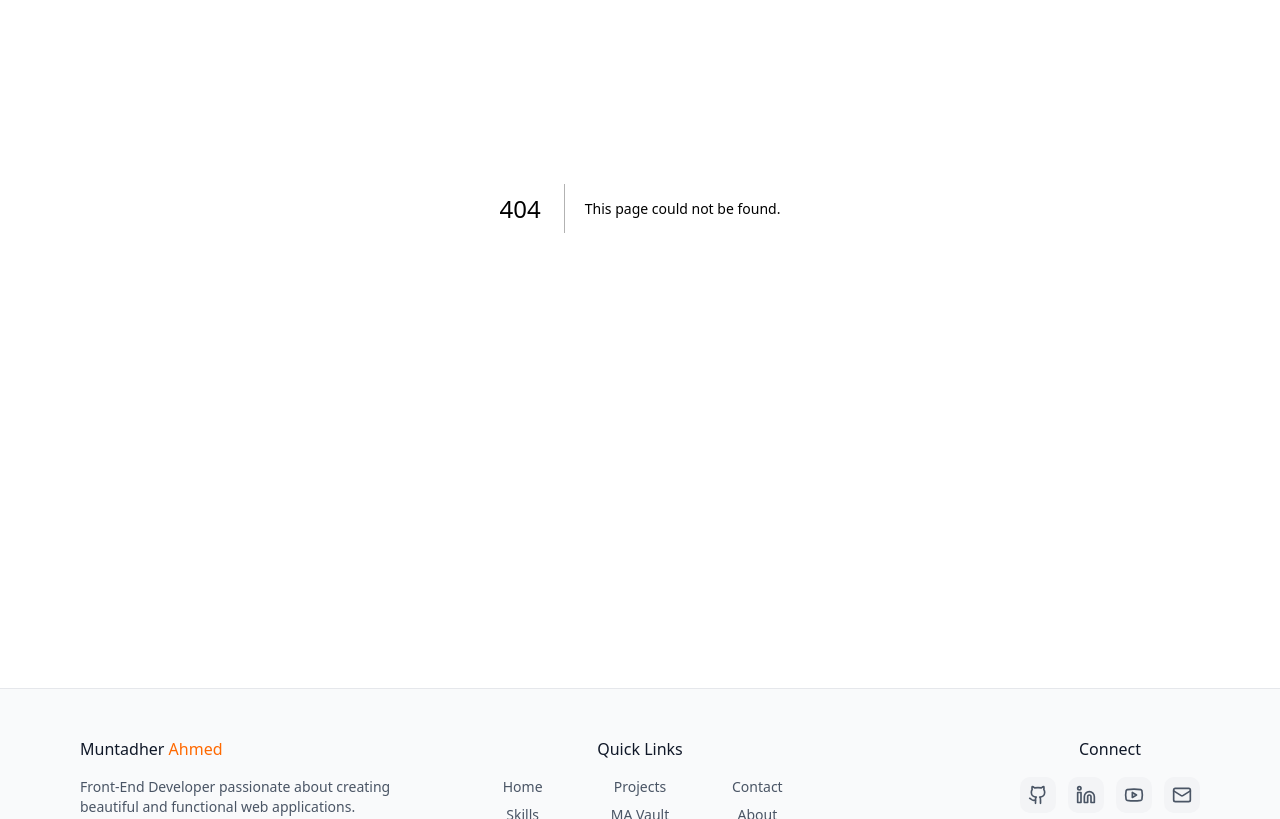
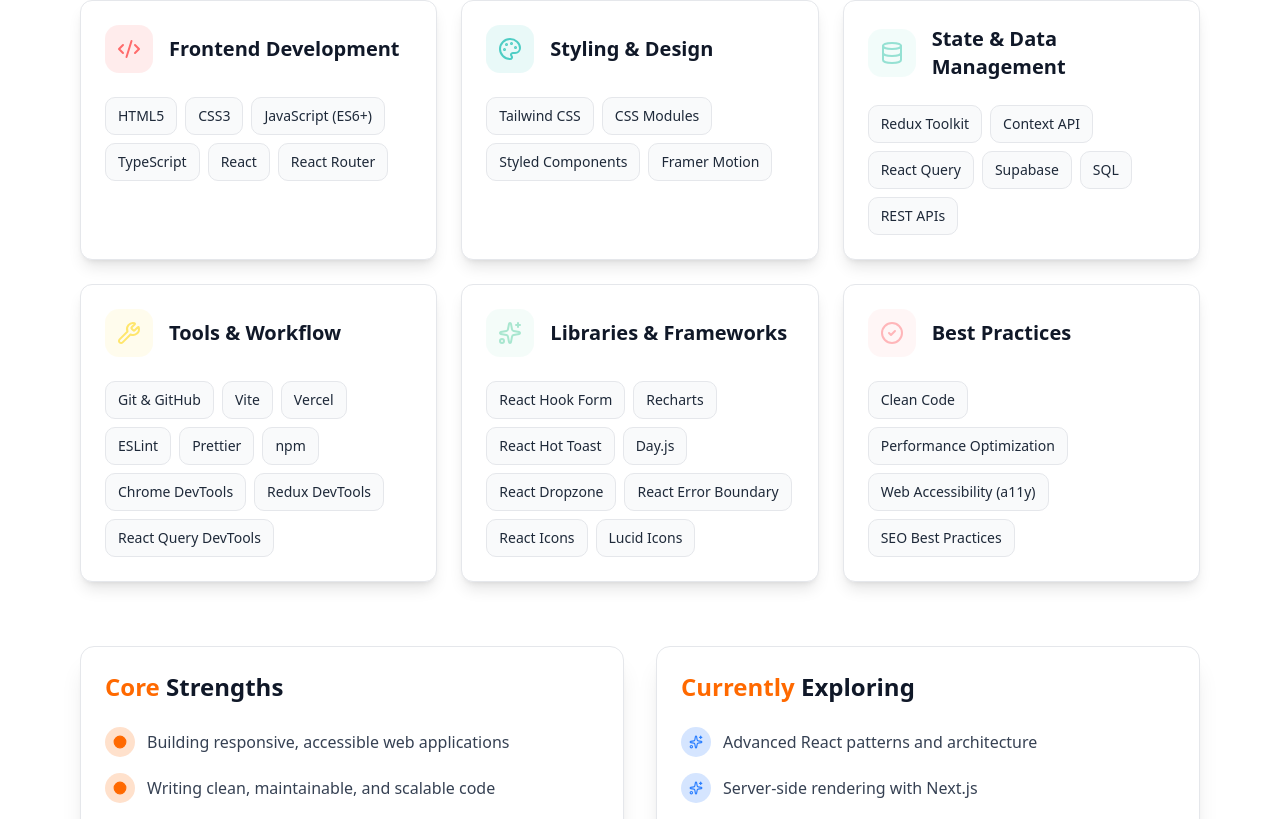
Before and after one commit to Eng-Muntadher/Portfolio-App, a Next.js app: page /skills in a window 1280 px wide. Before the commit this address had no page. Shown: the part 321-1140 px from the top of the page. Built offline with nearby package versions, Linux system fonts and the light colour scheme.

Commit message:
refactor(skills): migrate Skills page to Next.js with SSR

```diff
--- /dev/null
+++ b/src/app/_components/Skill.tsx
@@ -0,0 +1,20 @@
+interface SkillProps {
+  skillName: string;
+  isUsedInProjectCard?: boolean;
+  addedClasses?: string;
+}
+
+function Skill({
+  skillName,
+  isUsedInProjectCard = false,
+  addedClasses,
+}: SkillProps) {
+  // Used in two places, each with different styling
+  const styles = isUsedInProjectCard
+    ? "text-xs text-(--project-used-tech-text) px-3 py-1 rounded-full border border-(--project-used-tech-border) bg-(--project-used-tech-bg) delay"
+    : "text-sm text-(--skill-text) px-3 py-2 rounded-[0.625rem] border border-(--border-color) bg-(--skill-bg) delay";
+
+  return <li className={styles + " " + addedClasses}>{skillName}</li>;
+}
+
+export default Skill;
--- /dev/null
+++ b/src/app/_components/SkillCardsContainer.tsx
@@ -0,0 +1,22 @@
+import { skillsInfo } from "@/app/_data/skills";
+import SkillCategoryCard from "./SkillCategoryCard";
+
+function SkillCardsContainer() {
+  return (
+    <ul className="grid grid-cols-3 gap-6 mb-16 max-lg:grid-cols-2 max-md:grid-cols-1">
+      {skillsInfo.map((skill, i) => (
+        <SkillCategoryCard
+          key={i}
+          index={i}
+          icon={skill.icon}
+          iconColor={skill.iconColor}
+          iconBgColor={skill.iconBgColor}
+          category={skill.category}
+          skills={skill.skills}
+        />
+      ))}
+    </ul>
+  );
+}
+
+export default SkillCardsContainer;
--- /dev/null
+++ b/src/app/_components/SkillCategoryCard.tsx
@@ -0,0 +1,54 @@
+import type { LucideIcon } from "lucide-react";
+import AnimationWrapper from "./AnimationWrapper";
+import Skill from "./Skill";
+
+interface SkillCategoryCardProps {
+  icon: LucideIcon;
+  iconColor: string;
+  iconBgColor: string;
+  category: string;
+  skills: string[];
+  index: number;
+}
+
+function SkillCategoryCard({
+  icon: Icon,
+  iconColor,
+  iconBgColor,
+  category,
+  skills,
+  index,
+}: SkillCategoryCardProps) {
+  return (
+    <AnimationWrapper
+      as="li"
+      initial={{ opacity: 0, y: 50 }}
+      animate={{ opacity: 1, y: 0 }}
+      transition={{ duration: 0.6, delay: index * 0.2 }}
+      className="p-6 rounded-xl border border-(--border-color) bg-(--custom-bg-2) shadow-lg min-h-62.5 delay"
+    >
+      <div className="flex gap-4 items-center mb-6">
+        <span
+          style={{
+            color: iconColor,
+            backgroundColor: iconBgColor,
+          }}
+          className="block p-3 rounded-[0.875rem]"
+        >
+          <Icon aria-hidden="true" />
+        </span>
+        <h2 className="text-xl text-(--text-color) font-semibold">
+          {category}
+        </h2>
+      </div>
+
+      <ul className="flex gap-2 flex-wrap">
+        {skills.map((skill) => (
+          <Skill key={skill} skillName={skill} />
+        ))}
+      </ul>
+    </AnimationWrapper>
+  );
+}
+
+export default SkillCategoryCard;
--- /dev/null
+++ b/src/app/_components/TechnicalNotes.tsx
@@ -0,0 +1,73 @@
+import type { LucideIcon } from "lucide-react";
+import AnimationWrapper from "./AnimationWrapper";
+
+interface TechnicalNotesProps {
+  text: string;
+  highlight: string;
+  headingId: string;
+  icon: LucideIcon;
+  iconColor: string;
+  iconBg: string;
+  iconFill?: boolean;
+  notesList: string[];
+}
+
+function TechnicalNotes({
+  text,
+  highlight,
+  icon: Icon,
+  headingId,
+  iconColor,
+  iconBg,
+  notesList,
+  iconFill = false,
+}: TechnicalNotesProps) {
+  return (
+    <AnimationWrapper
+      as="section"
+      aria-labelledby={headingId}
+      initial={{ opacity: 0, y: 50 }}
+      whileInView={{ opacity: 1, y: 0 }}
+      viewport={{ once: true }}
+      transition={{ duration: 0.6 }}
+      className="p-6 rounded-[0.875rem] border border-(--border-color) bg-(--custom-bg-2) shadow-xl delay"
+    >
+      <h2
+        id={headingId}
+        className="text-2xl text-(--text-color) font-semibold mb-6"
+      >
+        <span className="text-(--orange-text)">{highlight} </span>
+        {text}
+      </h2>
+
+      <ul className="space-y-4">
+        {notesList.map((note, index) => (
+          <AnimationWrapper
+            as="li"
+            key={index}
+            initial={{ opacity: 0, x: -20 }}
+            whileInView={{ opacity: 1, x: 0 }}
+            viewport={{ once: true }}
+            transition={{ duration: 0.4, delay: index * 0.1 }}
+            className="flex items-center gap-3"
+          >
+            <div
+              style={{ backgroundColor: iconBg }}
+              className="p-2 rounded-full"
+            >
+              <Icon
+                aria-hidden="true"
+                size={14}
+                style={{ color: iconColor }}
+                fill={iconFill ? iconColor : "none"}
+              />
+            </div>
+            <span className="text-(--text-color-secondary)">{note}</span>
+          </AnimationWrapper>
+        ))}
+      </ul>
+    </AnimationWrapper>
+  );
+}
+
+export default TechnicalNotes;
--- /dev/null
+++ b/src/app/_data/skills.ts
@@ -0,0 +1,116 @@
+import {
+  CheckCircle2Icon,
+  Code2,
+  Database,
+  Palette,
+  Stars,
+  Wrench,
+} from "lucide-react";
+import { SkillCategory } from "@/app/_types/dataTypes";
+
+export const skillsInfo: SkillCategory[] = [
+  {
+    icon: Code2,
+    iconColor: "#FF6B6B",
+    iconBgColor: "#FF6B6B20",
+    category: "Frontend Development",
+    skills: [
+      "HTML5",
+      "CSS3",
+      "JavaScript (ES6+)",
+      "TypeScript",
+      "React",
+      "React Router",
+    ],
+  },
+  {
+    icon: Palette,
+    iconColor: "#4ECDC4",
+    iconBgColor: "#4ECDC420",
+    category: "Styling & Design",
+    skills: [
+      "Tailwind CSS",
+      "CSS Modules",
+      "Styled Components",
+      "Framer Motion",
+    ],
+  },
+  {
+    icon: Database,
+    iconColor: "#95E1D3",
+    iconBgColor: "#95E1D320",
+    category: "State & Data Management",
+    skills: [
+      "Redux Toolkit",
+      "Context API",
+      "React Query",
+      "Supabase",
+      "SQL",
+      "REST APIs",
+    ],
+  },
+  {
+    icon: Wrench,
+    iconColor: "#FFE66D",
+    iconBgColor: "#FFE66D20",
+    category: "Tools & Workflow",
+
+    skills: [
+      "Git & GitHub",
+      "Vite",
+      "Vercel",
+      "ESLint",
+      "Prettier",
+      "npm",
+      "Chrome DevTools",
+      "Redux DevTools",
+      "React Query DevTools",
+    ],
+  },
+  {
+    icon: Stars,
+    iconColor: "#A8E6CF",
+    iconBgColor: "#A8E6CF20",
+    category: "Libraries & Frameworks",
+    skills: [
+      "React Hook Form",
+      "Recharts",
+      "React Hot Toast",
+      "Day.js",
+      "React Dropzone",
+      "React Error Boundary",
+      "React Icons",
+      "Lucid Icons",
+    ],
+  },
+  {
+    icon: CheckCircle2Icon,
+    iconColor: "#FFB6B9",
+    iconBgColor: "#FFB6B920",
+    category: "Best Practices",
+    skills: [
+      "Clean Code",
+      "Performance Optimization",
+      "Web Accessibility (a11y)",
+      "SEO Best Practices",
+    ],
+  },
+];
+
+export const coreStrengths: string[] = [
+  "Building responsive, accessible web applications",
+  "Writing clean, maintainable, and scalable code",
+  "Implementing modern design systems",
+  "Optimizing performance and user experience",
+  "Collaborating with cross-functional teams",
+  "Quick learner with strong problem-solving skills",
+];
+
+export const currentlyExploring: string[] = [
+  "Advanced React patterns and architecture",
+  "Server-side rendering with Next.js",
+  "Advanced TypeScript techniques",
+  "Building production-ready UI components with shadcn/ui",
+  "Advanced Git workflows and version control strategies",
+  "Fundamentals of automated testing",
+];
--- /dev/null
+++ b/src/app/skills/page.tsx
@@ -0,0 +1,44 @@
+import { Circle, Stars } from "lucide-react";
+import { coreStrengths, currentlyExploring } from "@/app/_data/skills";
+import SkillCardsContainer from "@/app/_components/SkillCardsContainer";
+import TechnicalNotes from "@/app/_components/TechnicalNotes";
+import SectionHeader from "@/app/_components/SectionHeader";
+
+function SkillsPage() {
+  return (
+    <div>
+      <SectionHeader
+        text="Technical"
+        highlight="Skills"
+        paragraphText="Technologies and expertise I bring to every project"
+        addedClasses="text-6xl mb-10 max-lg:text-5xl max-md:text-4xl"
+      />
+
+      <SkillCardsContainer />
+
+      <div className="grid grid-cols-2 gap-8 max-md:grid-cols-1">
+        <TechnicalNotes
+          highlight="Core"
+          text="Strengths"
+          headingId="core-strengths"
+          icon={Circle}
+          iconBg="#FF690033"
+          iconColor="#FF6900"
+          notesList={coreStrengths}
+          iconFill={true}
+        />
+        <TechnicalNotes
+          highlight="Currently"
+          text="Exploring"
+          headingId="currently-exploring"
+          icon={Stars}
+          iconBg="#2B7FFF33"
+          iconColor="#2B7FFF"
+          notesList={currentlyExploring}
+        />
+      </div>
+    </div>
+  );
+}
+
+export default SkillsPage;
```
